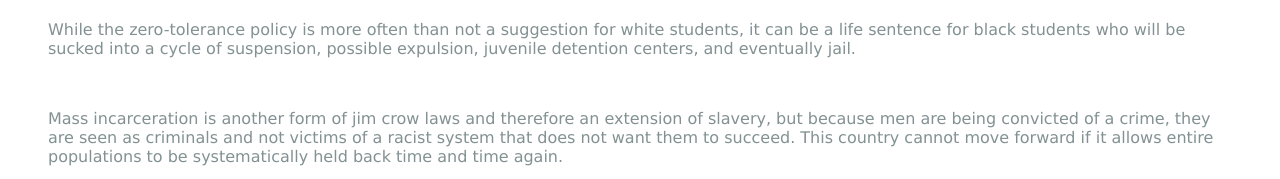
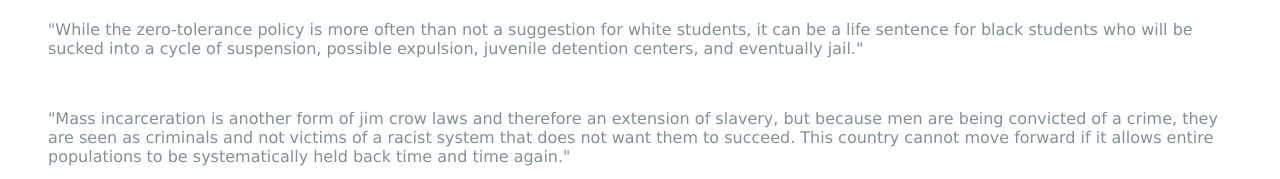
Before and after one commit to anniecarm/portfolio.github.io, a plain HTML site: page index.html in a window 1280 px wide. Shown: the part 650-829 px from the top of the page. Drawn offline with Linux system fonts and the light colour scheme.

Commit message:
Update index.html

```diff
--- a/index.html
+++ b/index.html
@@ -21,6 +21,8 @@
 
 	.navbar {float: right;}
 
+	.quotes {float: right;}
+
 	</style>
 </head>
 <body>
@@ -35,11 +37,15 @@
 </div>
 		<br>
 	<img height="50%" width="50%" src="cropped.png">
-	<p>
-		<blockquote>While the zero-tolerance policy is more often than not a suggestion for white students, it can be a life sentence for black students who will be sucked into a cycle of suspension, possible expulsion, juvenile detention centers, and eventually jail. </blockquote>
+<section class="quotes">
+	<div>
+		<blockquote>"While the zero-tolerance policy is more often than not a suggestion for white students, it can be a life sentence for black students who will be sucked into a cycle of suspension, possible expulsion, juvenile detention centers, and eventually jail."</blockquote>
+	</div>
+
 <br>
-		<blockquote>Mass incarceration is another form of jim crow laws and therefore an extension of slavery, but because men are being convicted of a crime, they are seen as criminals and not victims of a racist system that does not want them to succeed. This country cannot move forward if it allows entire populations to be systematically held back time and time again. </blockquote>
-	<p>
-	</ul>
+	<div>
+		<blockquote>"Mass incarceration is another form of jim crow laws and therefore an extension of slavery, but because men are being convicted of a crime, they are seen as criminals and not victims of a racist system that does not want them to succeed. This country cannot move forward if it allows entire populations to be systematically held back time and time again."</blockquote>
+	</div>
+</section>
 </body>
 </html>
```
